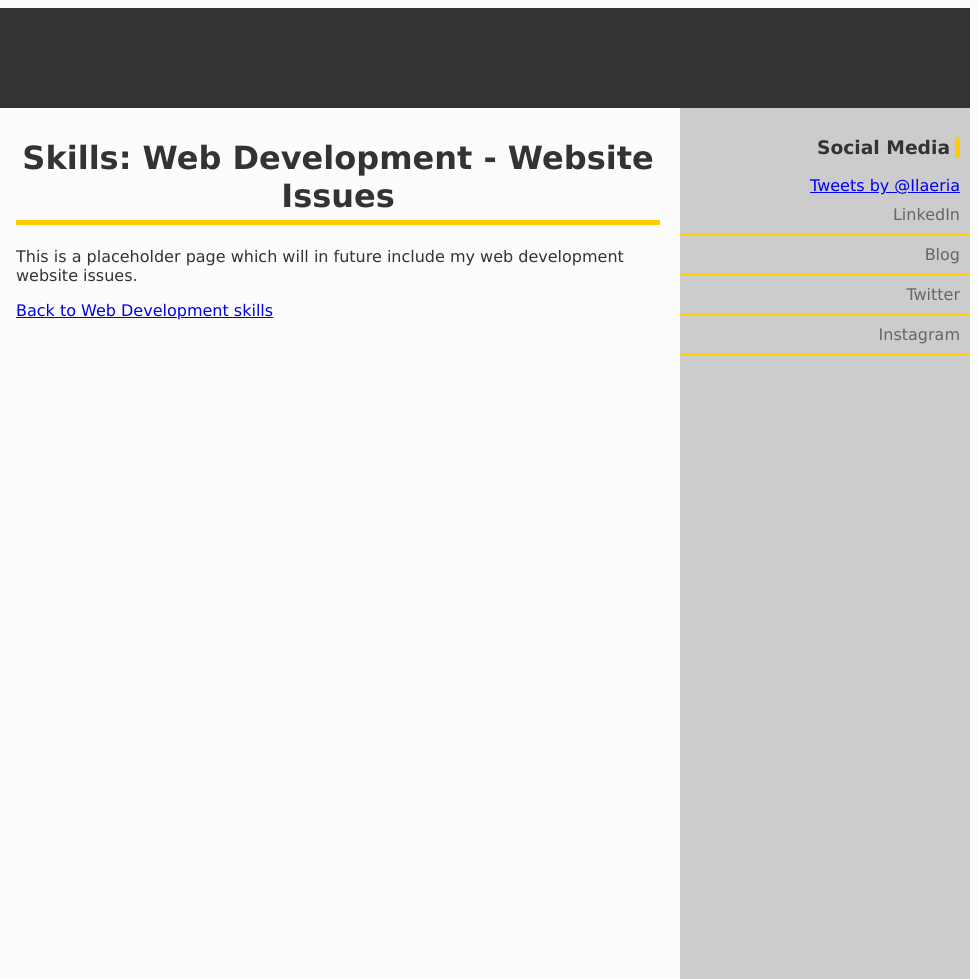
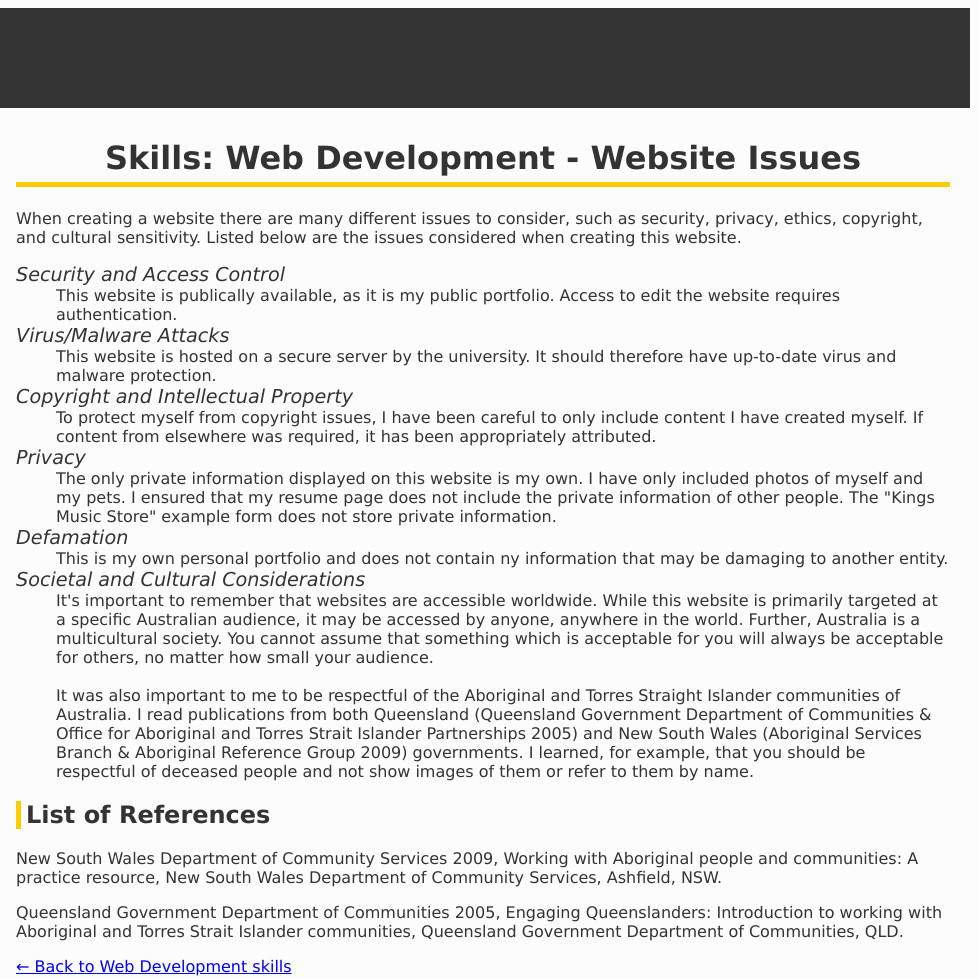
Before and after one commit to Ilaeria/ISY10209-1, a plain HTML site: page website_issues.html in a window 1280 px wide. Shown: the top 979 px of the page, 302-1280 px from the left. Drawn offline with Linux system fonts and the light colour scheme.

Commit message:
Website issues page completed

```diff
--- a/css/styles.css
+++ b/css/styles.css
@@ -111,7 +111,7 @@ dt {
     font-style: italic;
     font-size: 1.2em;
 }
-dd {
+#petlist dd {
     min-height: 130px;
     margin-top: -15px;
 }
--- a/website_issues.html
+++ b/website_issues.html
@@ -37,30 +37,47 @@
             </ul>
             <img src="images/headshot.jpg" height="250" width="250" alt="Headshot of Jennifer Doherty">
         </nav> <!-- Close navigation -->
-        <aside>
-            <h3>Social Media</h3>
-            <!-- Twitter widget -->
-            <a class="twitter-timeline" href="https://twitter.com/Ilaeria" data-widget-id="673006547803312128">
-                Tweets by @Ilaeria
-            </a>
-            <script>
-                !function(d,s,id){var js,fjs=d.getElementsByTagName(s)[0],p=/^http:/.test(d.location)?'http':'https';if(!d.getElementById(id)){js=d.createElement(s);js.id=id;js.src=p+"://platform.twitter.com/widgets.js";fjs.parentNode.insertBefore(js,fjs);}}(document,"script","twitter-wjs");
-            </script>
-            <!-- End Twitter widget -->
-            <ul id="socialmedia">
-                <li><a href="https://www.linkedin.com/in/jennifer-doherty-7a106082" target="_blank">LinkedIn</a></li>
-                <li><a href="http://ilaeria.blogspot.com.au/" target="_blank">Blog</a></li>
-                <li><a href="https://twitter.com/ilaeria" target="_blank">Twitter</a></li>
-                <li><a href="https://www.instagram.com/ilaeria/" target="_blank">Instagram</a></li>
-            </ul>
-        </aside> <!-- Close sidebar -->
-        <main>
+        <main style="margin-right:0">
             <h1>Skills: Web Development - Website Issues</h1>
                 <p>
-                    This is a placeholder page which will in future include my web development website issues.
+                    When creating a website there are many different issues to consider, such as security, privacy, ethics, copyright, and cultural sensitivity. Listed below are the issues considered when creating this website.
                 </p>
+                <dl>
+                    <dt>Security and Access Control</dt>
+                    <dd>
+                        This website is publically available, as it is my public portfolio. Access to edit the website requires authentication.
+                    </dd>
+                    <dt>Virus/Malware Attacks</dt>
+                    <dd>
+                        This website is hosted on a secure server by the university. It should therefore have up-to-date virus and malware protection.
+                    </dd>
+                    <dt>Copyright and Intellectual Property</dt>
+                    <dd>
+                        To protect myself from copyright issues, I have been careful to only include content I have created myself. If content from elsewhere was required, it has been appropriately attributed.
+                    </dd>
+                    <dt>Privacy</dt>
+                    <dd>
+                        The only private information displayed on this website is my own. I have only included photos of myself and my pets. I ensured that my resume page does not include the private information of other people. The "Kings Music Store" example form does not store private information.
+                    </dd>
+                    <dt>Defamation</dt>
+                    <dd>
+                        This is my own personal portfolio and does not contain ny information that may be damaging to another entity.
+                    </dd>
+                    <dt>Societal and Cultural Considerations</dt>
+                    <dd>
+                        It's important to remember that websites are accessible worldwide. While this website is primarily targeted at a specific Australian audience, it may be accessed by anyone, anywhere in the world. Further, Australia is a multicultural society. You cannot assume that something which is acceptable for you will always be acceptable for others, no matter how small your audience.<br><br>
+                        It was also important to me to be respectful of the Aboriginal and Torres Straight Islander communities of Australia. I read publications from both Queensland (Queensland Government Department of Communities & Office for Aboriginal and Torres Strait Islander Partnerships 2005) and New South Wales (Aboriginal Services Branch & Aboriginal Reference Group 2009) governments. I learned, for example, that you should be respectful of deceased people and not show images of them or refer to them by name.
+                    </dd>
+                </dl>
+                <h2>List of References</h2>
+                    <p>
+                        New South Wales Department of Community Services 2009, Working with Aboriginal people and communities: A practice resource, New South Wales Department of Community Services, Ashfield, NSW.
+                    </p>
+                    <p>
+                        Queensland Government Department of Communities 2005, Engaging Queenslanders: Introduction to working with Aboriginal and Torres Strait Islander communities, Queensland Government Department of Communities, QLD.
+                    </p>
                 <p>
-                    <a href="skillsweb.html">Back to Web Development skills</a>
+                    <a href="skillsweb.html">&larr; Back to Web Development skills</a>
                 </p>
         </main> <!-- Close main content -->
         <footer>
```
Also changed, not shown: index.html (+1 -1 lines), 1 other file.
